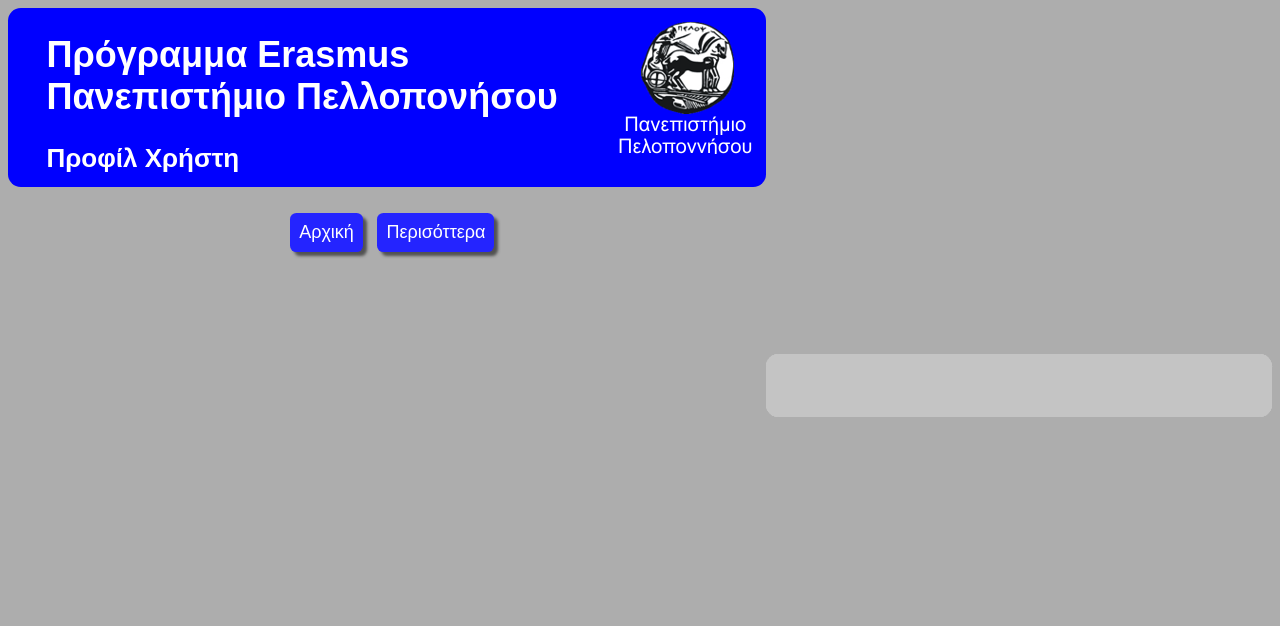
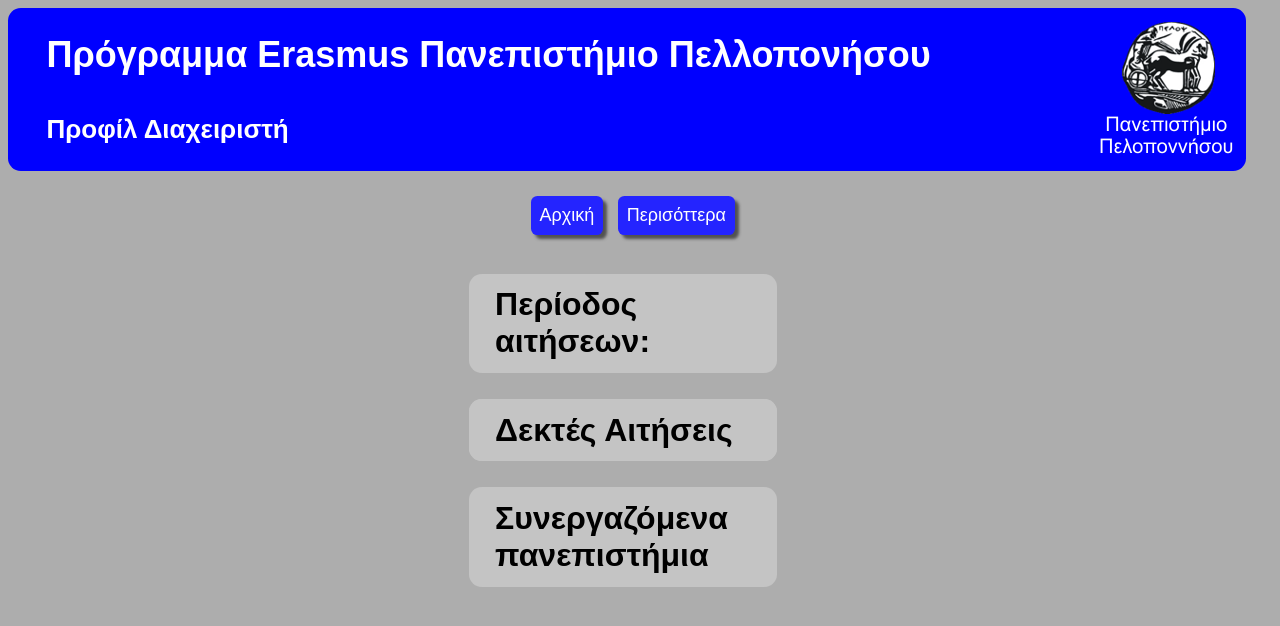
Before and after one commit to Vasilis-git/Erasmus-Webpage, a PHP site: page /admin_settings.php in a window 1280 px wide. Shown: the top 626 px of the page. Run offline with PHP 8.4, Linux system fonts and the light colour scheme.

Commit message:
syntax error fix

```diff
--- a/admin_settings.php
+++ b/admin_settings.php
@@ -12,13 +12,13 @@
         <meta name="viewport" content="width=device-width,initial-scale=1.0">
     </head>
     <style>
-        uni{
+        .uni{
             grid-area: u;
         }
-        applications{
+        .applications{
             grid-area: ap;
         }
-        application_date{
+        .application_date{
             grid-area: ad;
         }
         p{
@@ -88,7 +88,7 @@
                 <img src="media/images/uoplogo.png" alt="University of the Pelloponese Logo">
             </div>
             <div class="heading-title">
-                <h1>Προφίλ Χρήστη</h1>
+                <h1>Προφίλ Διαχειριστή</h1>
             </div>
 
             <div class="menu">
```
